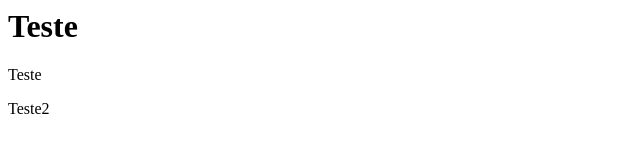
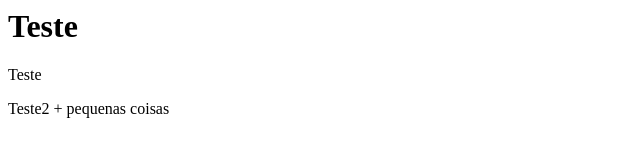
Before and after one commit to EmSousa/LearningWEB, a plain HTML site: page index.html in a window 1280 px wide. Shown: the whole page, without its empty margins (0-640 px from the left). Drawn offline with Linux system fonts and the light colour scheme.

Commit message:
Starting web learning

```diff
--- a/index.html
+++ b/index.html
@@ -1,5 +1,5 @@
 <html>
     <h1>Teste</h1>
     <p>Teste</p>
-    <p>Teste2</p>
+    <p>Teste2 + pequenas coisas</p>
 </html>
```
